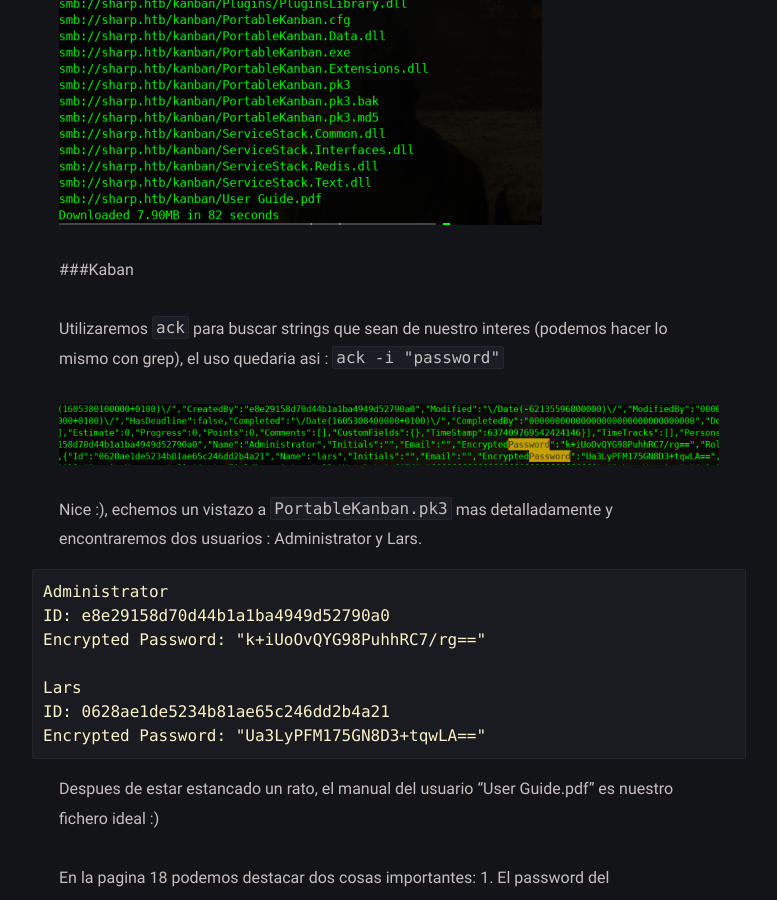
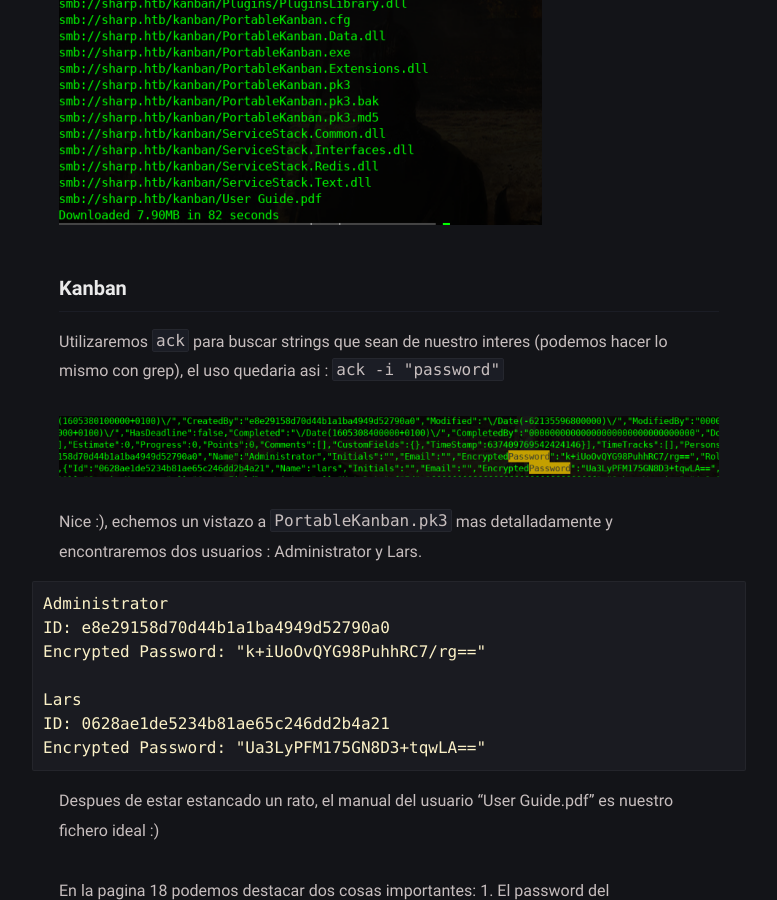
Before and after one commit to g4l1l30sec/backup, a Jekyll site: the page built from _posts/Linux/Hard/Sharp/2021-05-1-sharp-writeup.md, in a window 1280 px wide and 900 px high, scrolled down 3552 px. Shown: the whole window, without its empty margins (251-1028 px from the left). Built offline with Jekyll 4.4.1, drawn with Linux system fonts in a browser that asks for light colours.

Commit message:
Update 2021-05-1-sharp-writeup.md

```diff
--- a/_posts/Linux/Hard/Sharp/2021-05-1-sharp-writeup.md
+++ b/_posts/Linux/Hard/Sharp/2021-05-1-sharp-writeup.md
@@ -82,7 +82,7 @@ Muchos ficheros ¿no?, vamos a obtenerlos todo con `smbget` de la siguiente form
 
 ![](/assets/img/Linux/Sharp/smb_03.png)
 
-###Kaban
+### Kanban
 
 Utilizaremos `ack` para buscar strings que sean de nuestro interes (podemos hacer lo mismo con grep), el uso quedaria asi : `ack -i "password"`
 
```
